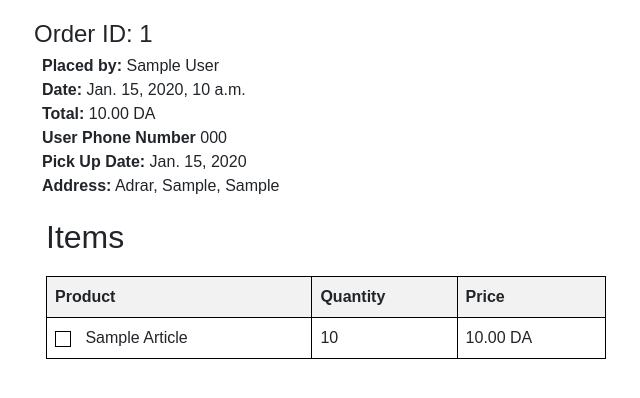
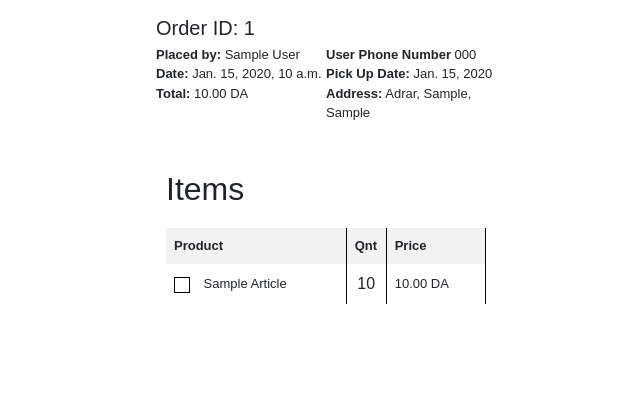
Before and after one commit to IssamAB2002/snc-fd-company, a Django app: page /accounts/admin/orders/1/print/ in a window 1280 px wide. Shown: the top 398 px of the page, without its empty margins (314-954 px from the left). Run offline with Django 4.2, Linux system fonts and the light colour scheme; a user stored in the database is signed in; tables that the repository leaves empty hold one stand-in row (values such as "Sample post"); some libraries are stand-ins or nearby versions.

Commit message:
adjust order print template

```diff
--- a/templates/users/order_print.html
+++ b/templates/users/order_print.html
@@ -27,38 +27,46 @@
     <style>
       body {
         font-family: Arial, sans-serif;
-            max-width: 600px;
+        max-width: 50%;
+        width: 340px;
         margin: 0 auto;
-            padding: 20px;
+        padding: 10px;
         position: relative;
+        font-size: 13px;
       }
 
       .header {
+        width: 100%;
+        text-align: left;
+        position: absolute;
+        top: 5%;
         left: 50%;
         transform: translateX(-50%);
-            text-align: left;
-            position: relative;
         padding-bottom: 20px;
       }
 
       .header h1 {
-            font-size: 24px;
+        font-size: 20px;
         margin-bottom: 5px;
       }
 
       .header p {
         margin: 0;
       }
+      .items-container {
+        margin-top: 160px;
+      }
 
       .order-summary {
+        margin-top: 20px;
         width: 100%;
         border-collapse: collapse;
-            margin-top: 20px;
         page-break-inside: auto;
       }
 
-        .order-summary th, .order-summary td {
-            border: 1px solid #000;
+      .order-summary th,
+      .order-summary td {
+        border-right: 1px solid #000;
         padding: 8px;
         text-align: left;
       }
@@ -79,43 +87,49 @@
         margin-right: 10px;
         vertical-align: middle;
       }
-
-        @media print {
-        body {
-            position: relative;
-            width: 500px;
-            max-width: 500px; /* Enforce maximum width for the print document */
-            margin: 0 auto; /* Center the document horizontally */
-            padding: 20px;
-            box-sizing: border-box;
-        }
+      .qnt {
+        text-align: center;
+        width: 40px !important;
+        max-width: 40px !important;
+        padding: 2px;
+        font-size: 1rem;
       }
     </style>
   </head>
   <body>
-
     <!-- Header Section -->
-    <div class="header row">
+    <div class="header">
       <h1>Order ID: {{ order.id }}</h1>
-        <div class="col col-6 mx-2">
-            <p><strong>Placed by:</strong> <span class="text-capitalize">{{ order.user.first_name }} {{ order.user.last_name }}</span></p>
+      <div class="d-flex g-3">
+        <div class="col">
+          <p>
+            <strong>Placed by:</strong>
+            <span class="text-capitalize"
+              >{{ order.user.first_name }} {{ order.user.last_name }}</span
+            >
+          </p>
           <p><strong>Date:</strong> {{ order.created_at }}</p>
           <p><strong>Total:</strong> {{ order.total_price }} DA</p>
         </div>
-        <div class="col col-6 mx-2">
-            <p><strong>User Phone Number</strong> <span class="text-capitalize">{{ order.user.phone_number }}</span></p>
+        <div class="col">
+          <p>
+            <strong>User Phone Number</strong>
+            <span class="text-capitalize">{{ order.user.phone_number }}</span>
+          </p>
           <p><strong>Pick Up Date:</strong> {{ order.pickup_date }}</p>
           <p><strong>Address:</strong> {{ order.user.full_address }}</p>
         </div>
       </div>
+    </div>
 
     <!-- Order Items Section -->
+    <div class="items-container">
       <h2>Items</h2>
       <table class="order-summary">
         <thead>
           <tr>
             <th>Product</th>
-                <th>Quantity</th>
+            <th class="">Qnt</th>
             <th>Price</th>
           </tr>
         </thead>
@@ -126,13 +140,13 @@
               <div class="checkbox"></div>
               {{ item.article.name }}
             </td>
-                    <td>{{ item.quantity }}</td>
+            <td class="qnt text-center">{{ item.quantity }}</td>
             <td>{{ item.price }} DA</td>
           </tr>
           {% endfor %}
         </tbody>
       </table>
-
+    </div>
     <script>
       // Automatically trigger the print dialog
       window.print();
```
Lines whose indentation alone changed are shown as unchanged.
